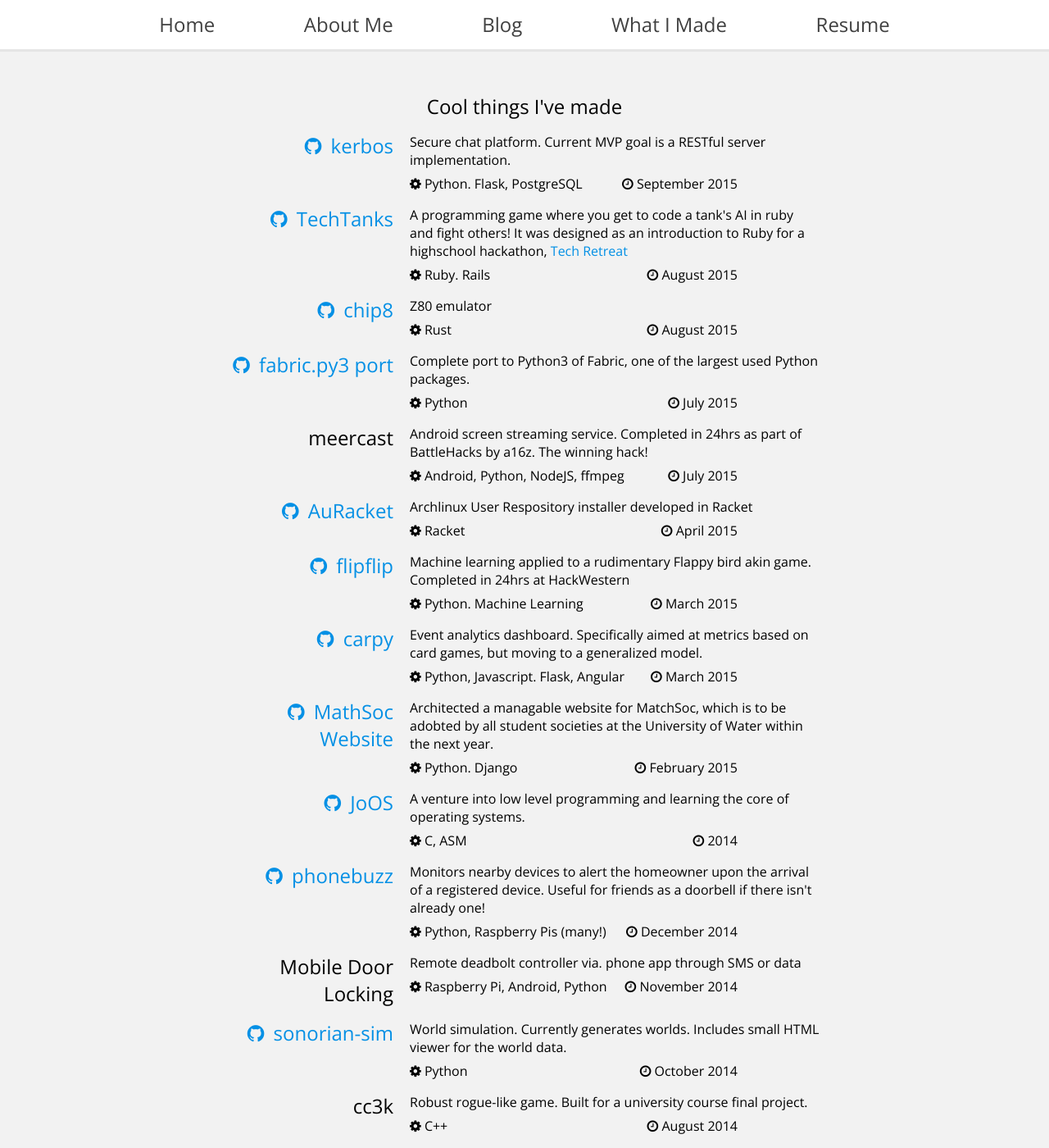
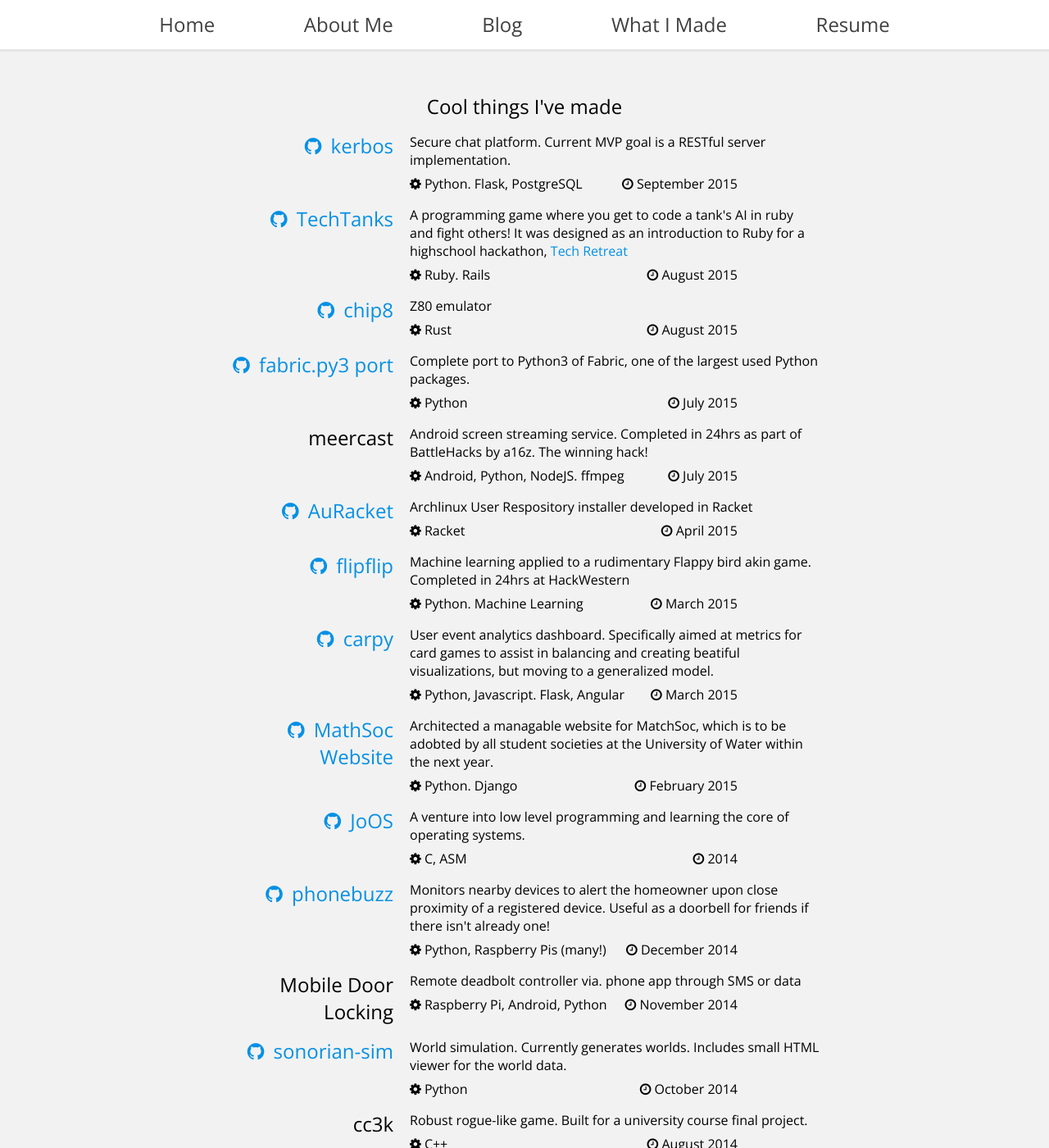
Before and after one commit to lgo/lego.github.io, a Jekyll site: the page built from projects.html, in a window 1280 px wide and 1400 px high. Shown: the whole window at 82% size. Built offline with Jekyll 4.4.1, drawn with Linux system fonts in a browser that asks for light colours; nearby versions of some CDN libraries; some web fonts are replaced.

Commit message:
some wording fixes

```diff
--- a/_data/projects.yml
+++ b/_data/projects.yml
@@ -26,9 +26,9 @@
 
 - name: meercast
   description: "Android screen streaming service. Completed in 24hrs as part of BattleHacks by a16z. The winning hack!"
+  # TODO unprivatize
   # link: https://github.com/KartikTalwar/meercast
-  # TODO unprivatize
-  tech: "Android, Python, NodeJS, ffmpeg"
+  tech: "Android, Python, NodeJS. ffmpeg"
   date: "July 2015"
 
 # - name: sublime-racket
@@ -50,7 +50,7 @@
   date: "March 2015"
 
 - name: carpy
-  description: "Event analytics dashboard. Specifically aimed at metrics based on card games, but moving to a generalized model."
+  description: "User event analytics dashboard. Specifically aimed at metrics for card games to assist in balancing and creating beatiful visualizations, but moving to a generalized model."
   link: https://github.com/xLegoz/carpy
   tech: "Python, Javascript. Flask, Angular"
   date: "March 2015"
@@ -69,7 +69,7 @@
   date: "2014"
 
 - name: phonebuzz
-  description: "Monitors nearby devices to alert the homeowner upon the arrival of a registered device. Useful for friends as a doorbell if there isn't already one!"
+  description: "Monitors nearby devices to alert the homeowner upon close proximity of a registered device. Useful as a doorbell for friends if there isn't already one!"
   link: https://github.com/xLegoz/phonebuzz
   tech: "Python, Raspberry Pis (many!)"
   date: "December 2014"
```
